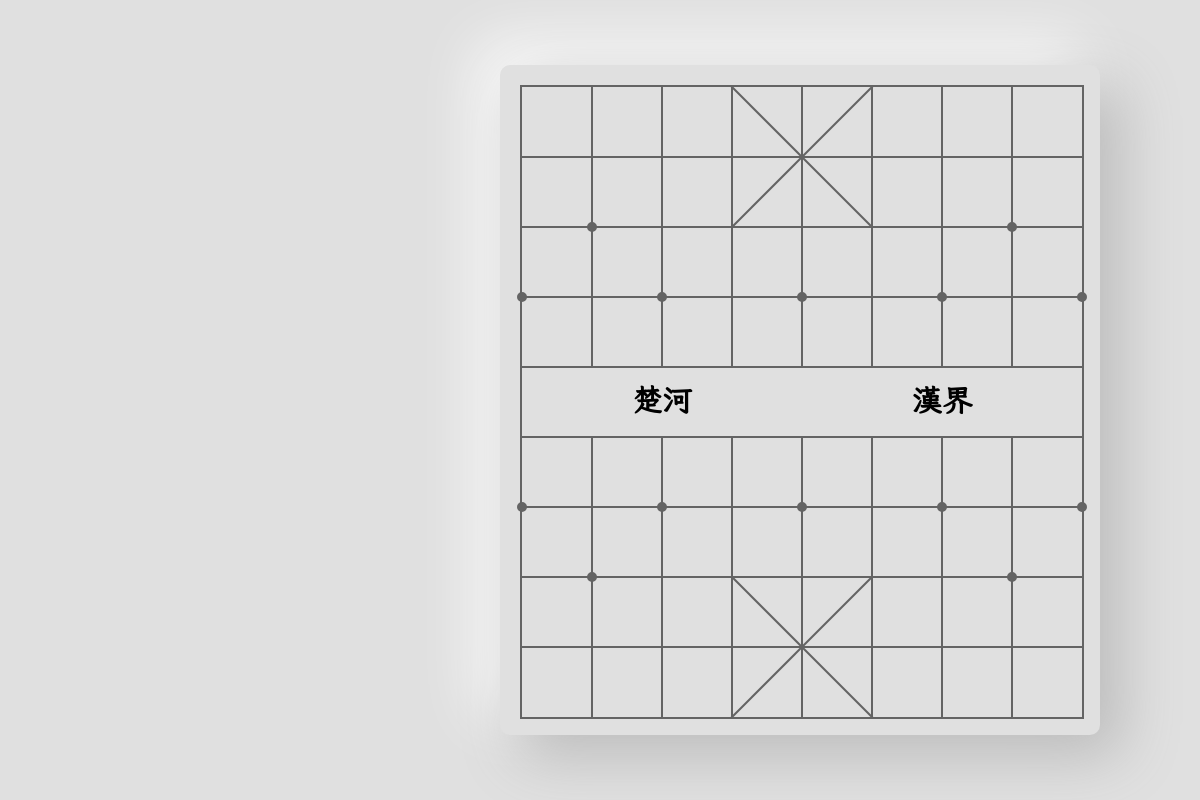
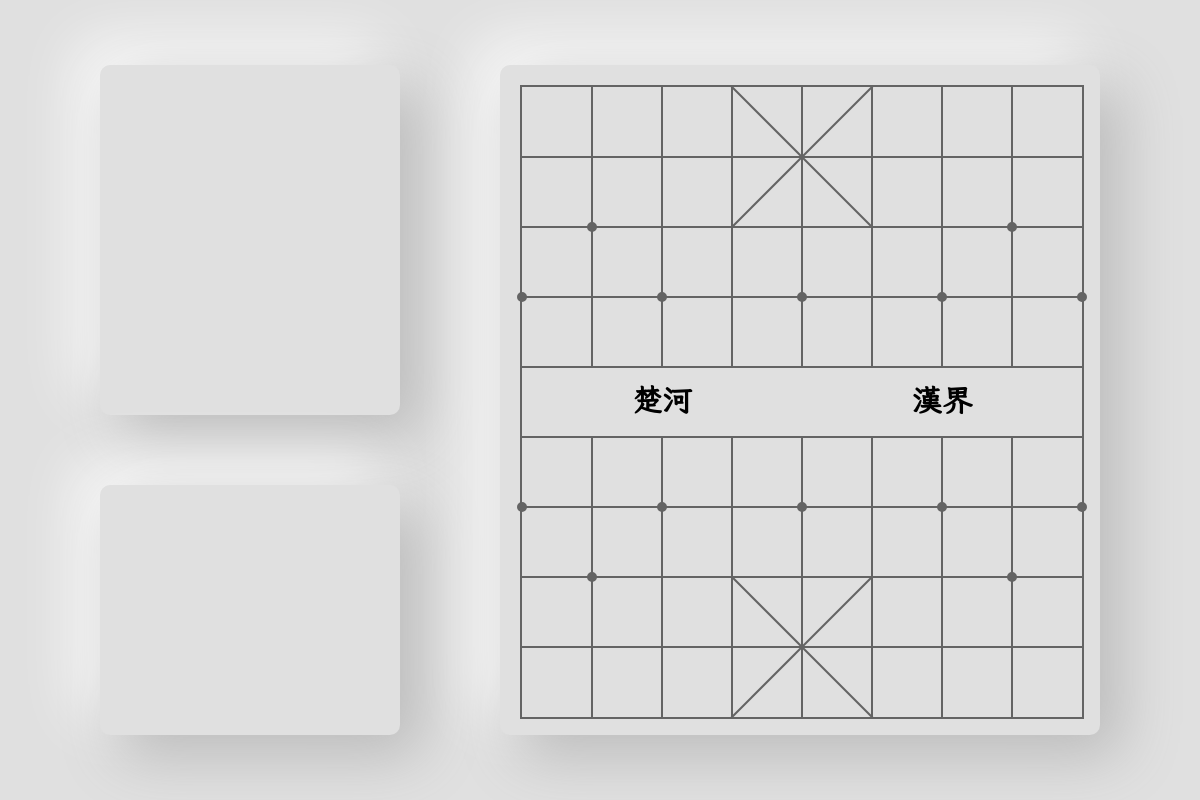
Before and after one commit to Lazenander/Xiangqi, an Electron app: page UI/html/index.html in a window 1200 px wide. Drawn offline with Linux system fonts and the light colour scheme.

Commit message:
update UI

```diff
--- a/UI/css/index.css
+++ b/UI/css/index.css
@@ -9,9 +9,36 @@ body {
     background: #e0e0e0;
 }
 
+body::-webkit-scrollbar {
+    height: 0px;
+    width: 0px;
+}
+
+.operationContainer {
+    position: absolute;
+    left: 100px;
+    top: calc(50% - 335px);
+    width: 300px;
+    height: 350px;
+    background: #e0e0e0;
+    box-shadow: 20px 20px 60px #b9b9b9, -20px -20px 60px #ffffff;
+    border-radius: 10px;
+}
+
+.dataContainer {
+    position: absolute;
+    left: 100px;
+    bottom: calc(50% - 335px);
+    width: 300px;
+    height: 250px;
+    background: #e0e0e0;
+    box-shadow: 20px 20px 60px #b9b9b9, -20px -20px 60px #ffffff;
+    border-radius: 10px;
+}
+
 .boardContainer {
     position: absolute;
-    left: calc(100% - 700px);
+    left: 500px;
     top: calc(50% - 335px);
     width: 600px;
     height: 670px;
--- a/UI/html/index.html
+++ b/UI/html/index.html
@@ -8,6 +8,8 @@
 </head>
 
 <body>
+    <div class="operationContainer"></div>
+    <div class="dataContainer"></div>
     <div class="boardContainer">
         <div class="outerBorder">
             <div class="vertical" style="left:69px; top:0px;"></div>
@@ -56,6 +58,7 @@
             <div class="dot" style="right: 65px; top: 135px"></div>
         </div>
     </div>
+    <script src="../scripts/index.js"></script>
 </body>
 
 </html>
--- /dev/null
+++ b/UI/scripts/index.js
@@ -0,0 +1,12 @@
+const xhr = new XMLHttpRequest();
+
+function getWinRate() {
+    let val = "http://www.chessdb.cn/chessdb.php?action=" + "queryall" + "&board=rnbakabnr/9/1c5c1/p1p1p1p1p/9/9/P1P1P1P1P/1C5C1/9/RNBAKABNR w"
+    xhr.open("POST", val, true);
+    xhr.send();
+    xhr.onreadystatechange = function() {
+        if (xhr.readyState === 4 && xhr.status === 200) {
+            console.log(xhr.responseText)
+        }
+    }
+}
--- a/package.json
+++ b/package.json
@@ -2,7 +2,7 @@
     "name": "xiangqi",
     "version": "1.0.0",
     "description": "A python environment and nodejs UI of the game Xiangqi.",
-    "main": "index.js",
+    "main": "app.js",
     "scripts": {
         "test": "echo \"Error: no test specified\" && exit 1",
         "start": "electron ."
```
Also changed, not shown: app.js (renamed from index.js).
